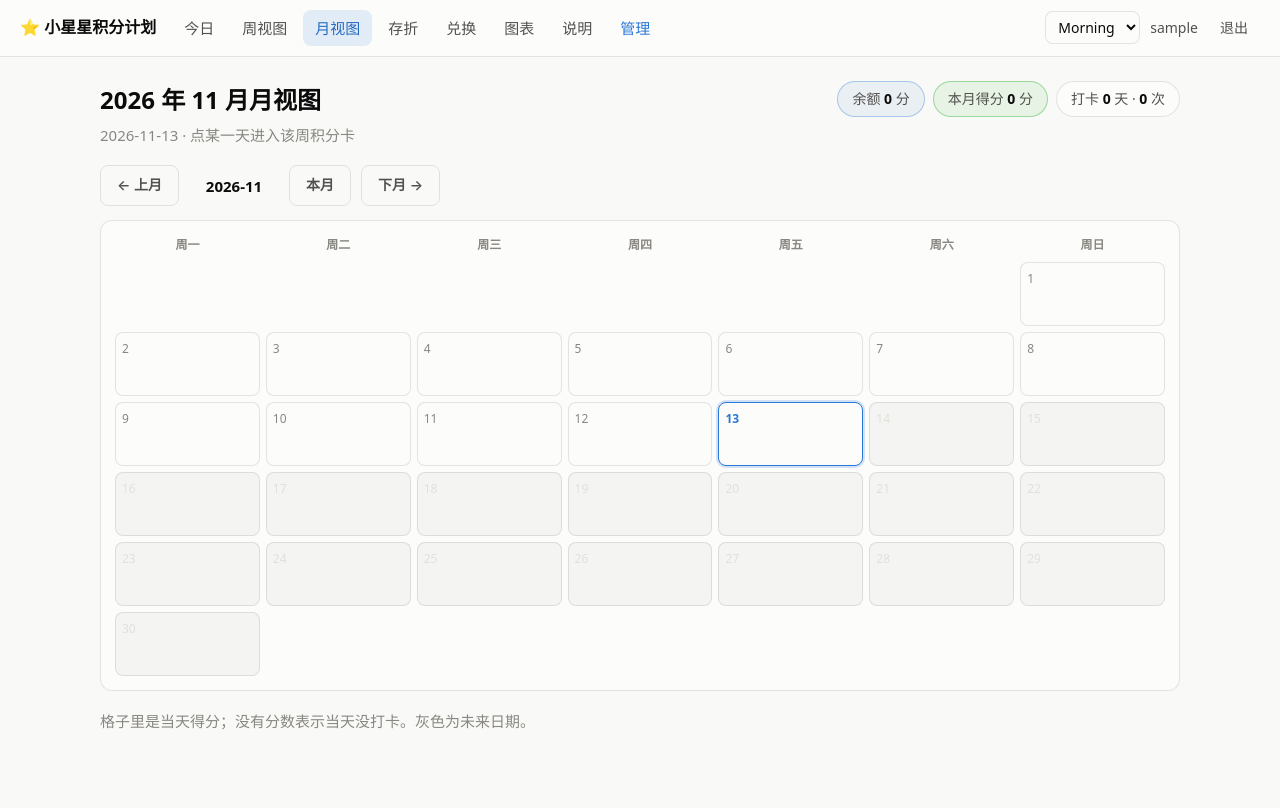
After one commit to wangweitung/kid-points, a Flask app: page /month in a window 1280 px wide. The commit adds this page. Run offline with Flask 3, Linux system fonts and the light colour scheme; the visitor is signed in with stand-in values (Sample User, id 1); data comes from the database, SQL or seed files in the repository; tables that the repository leaves empty hold one stand-in row (values such as "Sample post").

Commit message:
新增月视图页面；修复周视图打卡后不立即显示对勾
- views.py/month.html：GET /month 月历网格（周一~周日），每格显示当天
  得分，今天高亮、未来日期置灰，点某天进入该周积分卡，支持翻月
- base.html/style.css/README：导航加入口，月历样式与移动端适配
- app.js：applyTick 同步更新格子的 ✓ 文本，打卡/取消即时反馈，
  不再需要刷新

Co-Authored-By: Claude Code <noreply@anthropic.com>

```diff
--- a/app/static/app.js
+++ b/app/static/app.js
@@ -44,6 +44,8 @@ async function doTick(el) {
 
 function applyTick(el, data) {
   el.classList.toggle('done', !!data.done);
+  // week table cell: keep the check mark in sync without a page refresh
+  if (el.classList.contains('cell')) el.textContent = data.done ? '✓' : '';
 
   setText('today-total', fmtNum(data.today_total));
   setText('today-count', String(data.today_count));
--- a/app/static/style.css
+++ b/app/static/style.css
@@ -311,6 +311,50 @@ table { border-collapse: collapse; width: 100%; }
 .cell.busy { opacity: 0.6; pointer-events: none; }
 .row-total td { background: rgba(11, 11, 11, 0.03); font-weight: 700; border-top: 2px solid var(--grid); }
 
+/* ---------- month calendar ---------- */
+.cal-card { padding: 14px; }
+.cal-grid {
+  display: grid;
+  grid-template-columns: repeat(7, 1fr);
+  gap: 6px;
+}
+.cal-head {
+  text-align: center;
+  font-size: 12px;
+  font-weight: 600;
+  color: var(--muted);
+  padding-bottom: 2px;
+}
+.cal-cell {
+  display: flex;
+  flex-direction: column;
+  gap: 2px;
+  min-height: 64px;
+  padding: 6px;
+  border: 1px solid var(--border);
+  border-radius: 8px;
+  background: var(--surface);
+  color: var(--ink);
+  text-decoration: none;
+}
+.cal-cell:hover { background: rgba(42, 120, 214, 0.06); text-decoration: none; }
+.cal-cell.blank { border: none; background: transparent; pointer-events: none; }
+.cal-daynum { font-size: 12px; color: var(--muted); font-variant-numeric: tabular-nums; }
+.cal-score {
+  margin-top: auto;
+  text-align: right;
+  font-weight: 700;
+  font-size: 15px;
+  color: var(--grid);
+  font-variant-numeric: tabular-nums;
+}
+.cal-cell.has-score .cal-score { color: var(--ink); }
+.cal-cell.today { border-color: var(--primary); box-shadow: 0 0 0 2px rgba(42, 120, 214, 0.2); }
+.cal-cell.today .cal-daynum { color: var(--primary); font-weight: 700; }
+.cal-cell.future { background: rgba(11, 11, 11, 0.03); cursor: default; }
+.cal-cell.future:hover { background: rgba(11, 11, 11, 0.03); }
+.cal-cell.future .cal-daynum { color: var(--grid); }
+
 .week-cols {
   display: grid;
   grid-template-columns: 1fr 1fr;
@@ -471,6 +515,11 @@ input:focus, select:focus, textarea:focus {
   .container { padding: 16px 12px 50px; }
   .strip { gap: 4px; }
   .strip-day { padding: 6px 2px; }
+  .cal-card { padding: 10px 8px; }
+  .cal-grid { gap: 4px; }
+  .cal-cell { min-height: 50px; padding: 4px; border-radius: 6px; }
+  .cal-daynum { font-size: 11px; }
+  .cal-score { font-size: 13px; }
 
   /* topbar: brand + hamburger on one row, nav drops down as a panel */
   .topbar {
--- a/app/templates/base.html
+++ b/app/templates/base.html
@@ -17,6 +17,7 @@
   <nav class="nav" id="site-nav">
     <a href="{{ url_for('views.today') }}"{% if request.endpoint == 'views.today' %} class="active"{% endif %}>今日</a>
     <a href="{{ url_for('views.week') }}"{% if request.endpoint == 'views.week' %} class="active"{% endif %}>周视图</a>
+    <a href="{{ url_for('views.month') }}"{% if request.endpoint == 'views.month' %} class="active"{% endif %}>月视图</a>
     <a href="{{ url_for('views.passbook') }}"{% if request.endpoint == 'views.passbook' %} class="active"{% endif %}>存折</a>
     <a href="{{ url_for('views.redeem') }}"{% if request.endpoint == 'views.redeem' %} class="active"{% endif %}>兑换</a>
     <a href="{{ url_for('views.charts') }}"{% if request.endpoint == 'views.charts' %} class="active"{% endif %}>图表</a>
--- /dev/null
+++ b/app/templates/month.html
@@ -0,0 +1,45 @@
+{% extends "base.html" %}
+{% block title %}{{ year }} 年 {{ month }} 月月视图 · 小星星积分计划{% endblock %}
+{% block content %}
+<div class="page-head">
+  <div>
+    <h1>{{ year }} 年 {{ month }} 月月视图</h1>
+    <p class="muted">{{ today_d.isoformat() }} · 点某一天进入该周积分卡</p>
+  </div>
+  <div class="chips">
+    <span class="chip chip-balance">余额 <b>{{ balance|fmt }}</b> 分</span>
+    <span class="chip chip-score">本月得分 <b>{{ month_score|fmt }}</b> 分</span>
+    <span class="chip">打卡 <b>{{ days_tracked }}</b> 天 · <b>{{ total_checkins }}</b> 次</span>
+  </div>
+</div>
+
+<div class="month-nav">
+  <a class="btn btn-ghost" href="{{ url_for('views.month', child=child['id'], **prev_query) }}">← 上月</a>
+  <span class="month-label">{{ year }}-{{ '%02d'|format(month) }}</span>
+  <a class="btn btn-ghost" href="{{ url_for('views.month', child=child['id'], year=today_d.year, month=today_d.month) }}">本月</a>
+  <a class="btn btn-ghost" href="{{ url_for('views.month', child=child['id'], **next_query) }}">下月 →</a>
+</div>
+
+<div class="card cal-card">
+  <div class="cal-grid">
+    {% for w in ['周一', '周二', '周三', '周四', '周五', '周六', '周日'] %}
+    <div class="cal-head">{{ w }}</div>
+    {% endfor %}
+    {% for week in weeks %}
+      {% for d in week %}
+        {% if d %}
+        <a class="cal-cell{% if d['today'] %} today{% endif %}{% if d['future'] %} future{% endif %}{% if d['count'] %} has-score{% endif %}"
+           href="{{ url_for('views.week', date=d['iso'], child=child['id']) }}">
+          <span class="cal-daynum">{{ d['day'] }}</span>
+          <span class="cal-score">{{ d['score']|fmt if d['count'] else '' }}</span>
+        </a>
+        {% else %}
+        <span class="cal-cell blank" aria-hidden="true"></span>
+        {% endif %}
+      {% endfor %}
+    {% endfor %}
+  </div>
+</div>
+
+<p class="muted">格子里是当天得分；没有分数表示当天没打卡。灰色为未来日期。</p>
+{% endblock %}
--- a/app/views.py
+++ b/app/views.py
@@ -272,6 +272,74 @@ def week_note():
             url_for("views.week", date=mon.isoformat(), child=child["id"])
         )
     return redirect(url_for("views.week"))
+
+
+@bp.get("/month")
+def month():
+    child, early, children = _need_child()
+    if early:
+        return early
+    now = local_today()
+    y = request.args.get("year", type=int) or now.year
+    m = request.args.get("month", type=int) or now.month
+    try:
+        first = date(y, m, 1)
+    except ValueError:
+        first = date(now.year, now.month, 1)
+        y, m = first.year, first.month
+
+    last_day = calendar.monthrange(y, m)[1]
+    first, last = date(y, m, 1), date(y, m, last_day)
+    by_date = {
+        r["date"]: (int(r["cnt"]), float(r["total"]))
+        for r in get_db().execute(
+            """SELECT ck.date, COUNT(*) AS cnt, COALESCE(SUM(t.value), 0) AS total
+               FROM checkins ck JOIN tasks t ON t.id = ck.task_id
+               WHERE ck.child_id = ? AND ck.date BETWEEN ? AND ?
+               GROUP BY ck.date""",
+            (child["id"], first.isoformat(), last.isoformat()),
+        )
+    }
+    scores, counts = [], []
+    for i in range(1, last_day + 1):
+        cnt, total = by_date.get(date(y, m, i).isoformat(), (0, 0.0))
+        counts.append(cnt)
+        scores.append(total)
+
+    cells = [None] * first.weekday()
+    for i in range(1, last_day + 1):
+        d = date(y, m, i)
+        cells.append(
+            {
+                "day": i,
+                "iso": d.isoformat(),
+                "score": scores[i - 1],
+                "count": counts[i - 1],
+                "today": d == now,
+                "future": d > now,
+            }
+        )
+    while len(cells) % 7:
+        cells.append(None)
+    weeks = [cells[i : i + 7] for i in range(0, len(cells), 7)]
+
+    pm, py = (12, y - 1) if m == 1 else (m - 1, y)
+    nm, ny = (1, y + 1) if m == 12 else (m + 1, y)
+    return render_template(
+        "month.html",
+        child=child,
+        children=children,
+        year=y,
+        month=m,
+        weeks=weeks,
+        today_d=now,
+        prev_query={"year": py, "month": pm},
+        next_query={"year": ny, "month": nm},
+        balance=balance_of(child["id"]),
+        month_score=round(sum(scores), 2),
+        days_tracked=sum(1 for c in counts if c),
+        total_checkins=sum(counts),
+    )
 
 
 @bp.get("/passbook")
```
Also changed, not shown: README.md.
